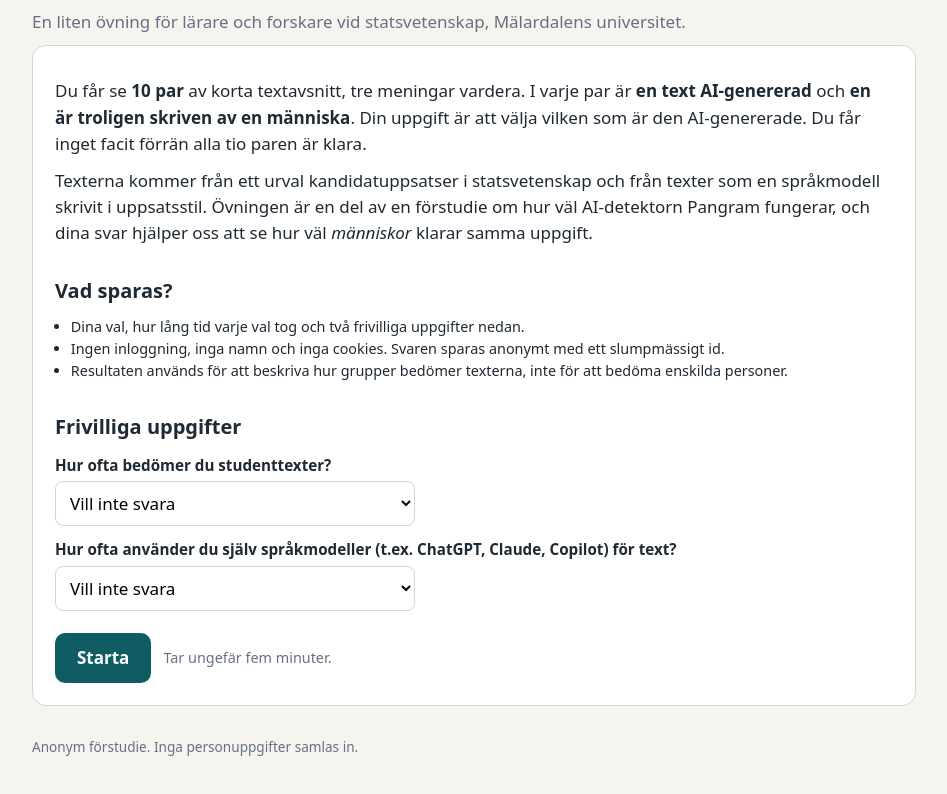
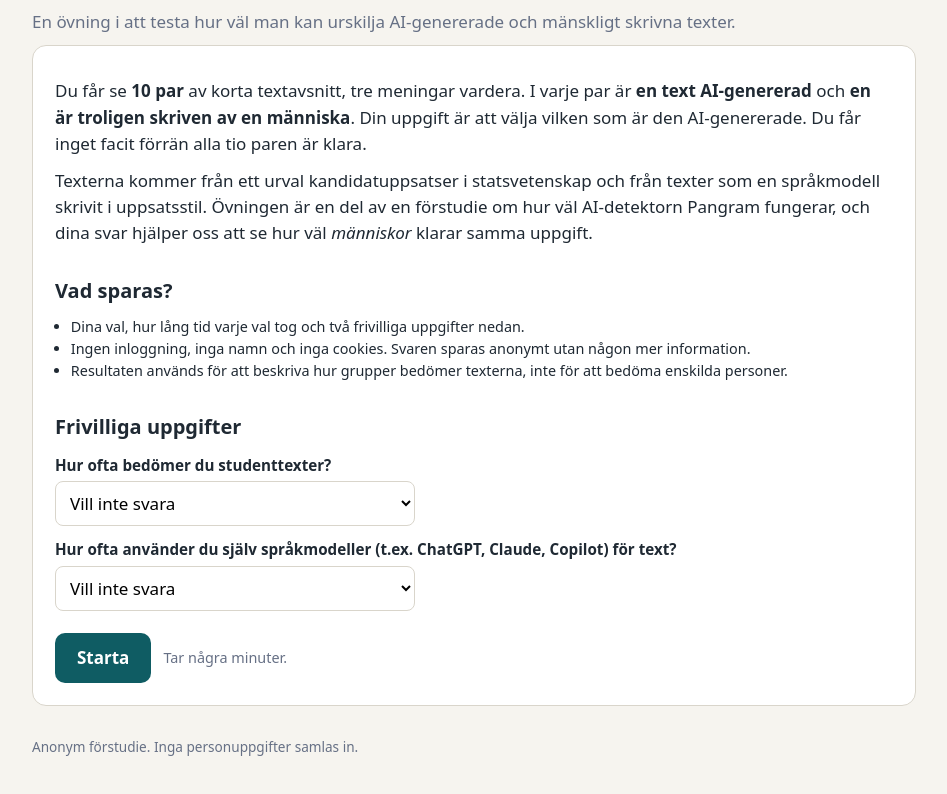
Before and after one commit to ohbackersten/gissa-texter, a plain HTML site: page index.html in a window 1280 px wide. Shown: the part 68-862 px from the top of the page, without its empty margins (166-1113 px from the left). Drawn offline with Linux system fonts and the light colour scheme.

Commit message:
Update index.html

```diff
--- a/index.html
+++ b/index.html
@@ -70,7 +70,7 @@
 <!-- STARTSIDA -->
 <section id="start">
   <h1>Kan du se vilken text som är skriven av en språkmodell?</h1>
-  <p class="muted">En liten övning för lärare och forskare vid statsvetenskap, Mälardalens universitet.</p>
+  <p class="muted">En övning i att testa hur väl man kan urskilja AI-genererade och mänskligt skrivna texter.</p>
 
   <div class="panel">
     <p>Du får se <b>10 par</b> av korta textavsnitt, tre meningar vardera. I varje par är <b>en text AI-genererad</b> och <b>en är troligen skriven av en människa</b>. Din uppgift är att välja vilken som är den AI-genererade. Du får inget facit förrän alla tio paren är klara.</p>
@@ -79,7 +79,7 @@
     <h2>Vad sparas?</h2>
     <ul class="plain small">
       <li>Dina val, hur lång tid varje val tog och två frivilliga uppgifter nedan.</li>
-      <li>Ingen inloggning, inga namn och inga cookies. Svaren sparas anonymt med ett slumpmässigt id.</li>
+      <li>Ingen inloggning, inga namn och inga cookies. Svaren sparas anonymt utan någon mer information.</li>
       <li>Resultaten används för att beskriva hur grupper bedömer texterna, inte för att bedöma enskilda personer.</li>
     </ul>
 
@@ -102,7 +102,7 @@
 
     <div class="row" style="margin-top:22px">
       <button class="btn" id="btn-start">Starta</button>
-      <span class="muted small">Tar ungefär fem minuter.</span>
+      <span class="muted small">Tar några minuter.</span>
     </div>
   </div>
   <footer id="foot-start"></footer>
```
